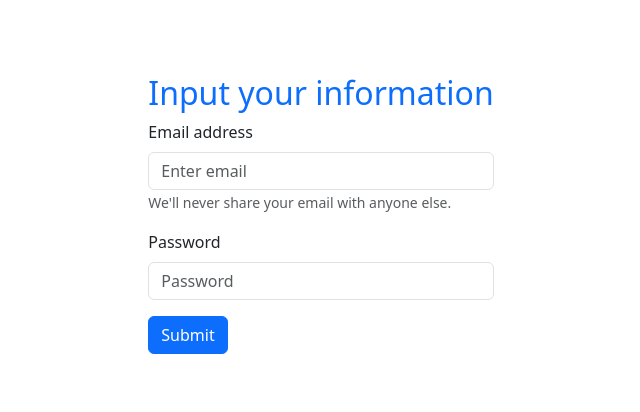
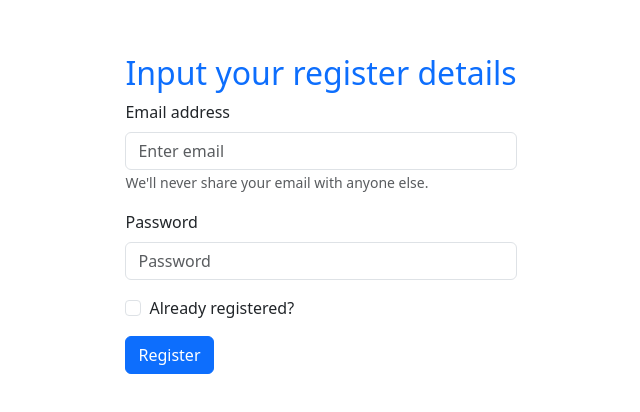
Before and after one commit to webdevmahdi/email-password-auth, a React (Vite) app: page / in a window 1280 px wide. Shown: the part 186-598 px from the top of the page, without its empty margins (319-959 px from the left). Built offline with nearby package versions, Linux system fonts and the light colour scheme.

Commit message:
login and register setup

```diff
--- a/src/App.jsx
+++ b/src/App.jsx
@@ -3,7 +3,7 @@ import 'bootstrap/dist/css/bootstrap.min.css';
 import app from './firebase.init';
 import Button from 'react-bootstrap/Button';
 import Form from 'react-bootstrap/Form';
-import { createUserWithEmailAndPassword, getAuth } from 'firebase/auth';
+import { createUserWithEmailAndPassword, getAuth, signInWithEmailAndPassword } from 'firebase/auth';
 import { useState } from 'react';
 
 
@@ -12,8 +12,10 @@ let auth = getAuth(app);
 function App() {
   let [email, setEmail] = useState('');
   let [password, setPassword] = useState('');
-  const [validated, setValidated] = useState(false);
+  let [registered, setRegistered] = useState(false)
+  let [validated, setValidated] = useState(false);
   let [error, setError] = useState('')
+
   //Blur input field functions
   let emailBlur = event => {
     setEmail(event.target.value)
@@ -21,6 +23,13 @@ function App() {
   let passBlur = event => {
     setPassword(event.target.value)
   }
+
+  // Log in
+  let logIn = event => {
+    setError('')
+    setRegistered(event.target.checked)
+  }
+
   // Form submit functions
   let formSubmit = event => {
 
@@ -33,12 +42,17 @@ function App() {
     }
     setValidated(true);
 
-    // Case checking
-    if (!/(?=.*[!@#$%^&*])/.test(password)) {
-      setError('Password should contain at least one special character')
-      return;
+
+    // Log in user
+    if(registered){
+      signInWithEmailAndPassword(auth, email, password)
+      .then(result =>{
+        let user = result.user;
+        console.log(user);
+      })
+      .catch(error => setError("The email doesn't exist."));
     }
-
+    else{
     // Send to the firebase server
     createUserWithEmailAndPassword(auth, email, password)
       .then(result => {
@@ -46,8 +60,15 @@ function App() {
         console.log(user);
       })
       .catch(error => {
-        console.log(error);
+        setError("The email already exist");
       });
+    }
+    // Case checking
+    if (!/(?=.*[!@#$%^&*])/.test(password)) {
+      setError('Password should contain at least one special character')
+      return;
+    }
+
     console.log('submitted', email, password)
     event.preventDefault();
   }
@@ -55,7 +76,7 @@ function App() {
   return (
     <div>
       <Form noValidate validated={validated} onSubmit={formSubmit}>
-        <h2 className='text-primary'>Input your information</h2>
+        <h2 className='text-primary'>{registered ? 'Input Log in details' : 'Input your register details'}</h2>
         <Form.Group className="mb-3" controlId="formBasicEmail">
           <Form.Label>Email address</Form.Label>
           <Form.Control onBlur={emailBlur} type="email" placeholder="Enter email" required />
@@ -74,9 +95,12 @@ function App() {
             Please provide a valid password.
           </Form.Control.Feedback>
         </Form.Group>
-        <p>{error}</p>
+        <p className='text-danger'>{error}</p>
+      <Form.Group className="mb-3">
+        <Form.Check onChange={logIn} label="Already registered?"/>
+      </Form.Group>
         <Button variant="primary" type="submit">
-          Submit
+        {registered ? 'Log in' : 'Register'}
         </Button>
       </Form>
     </div>
```
